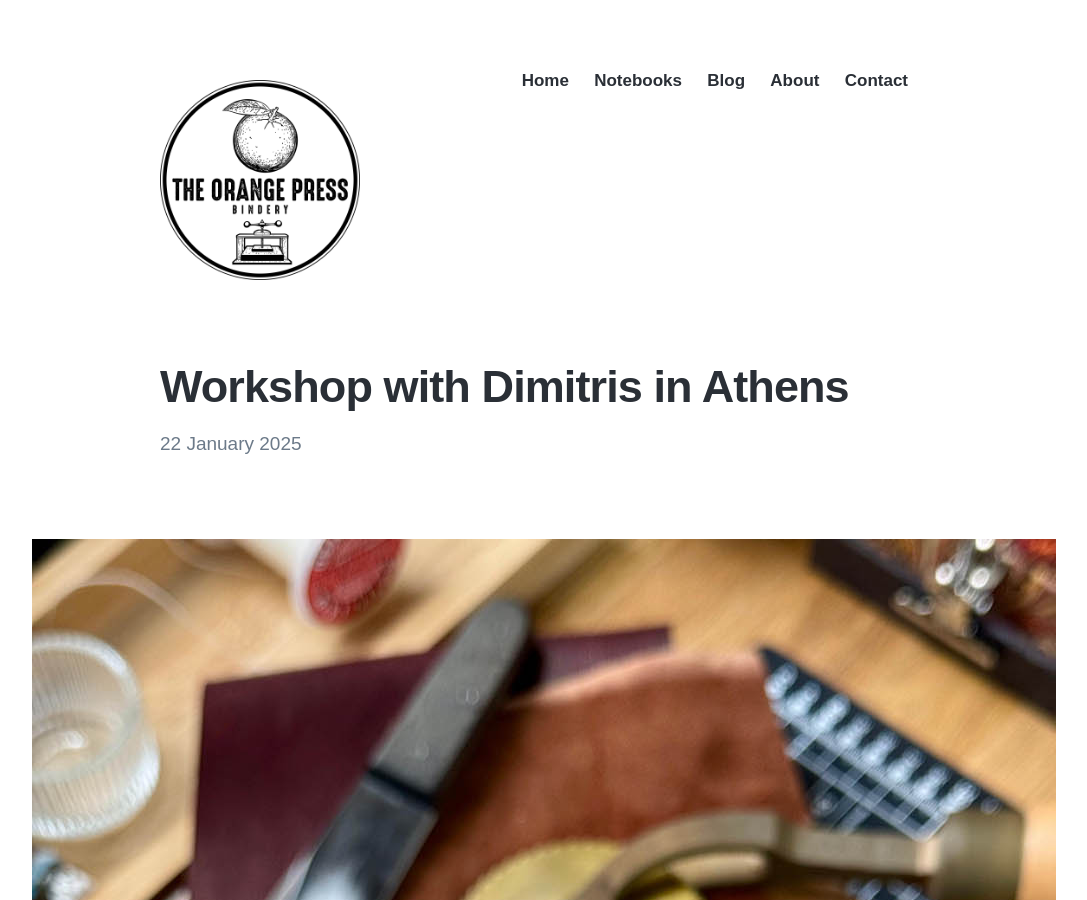
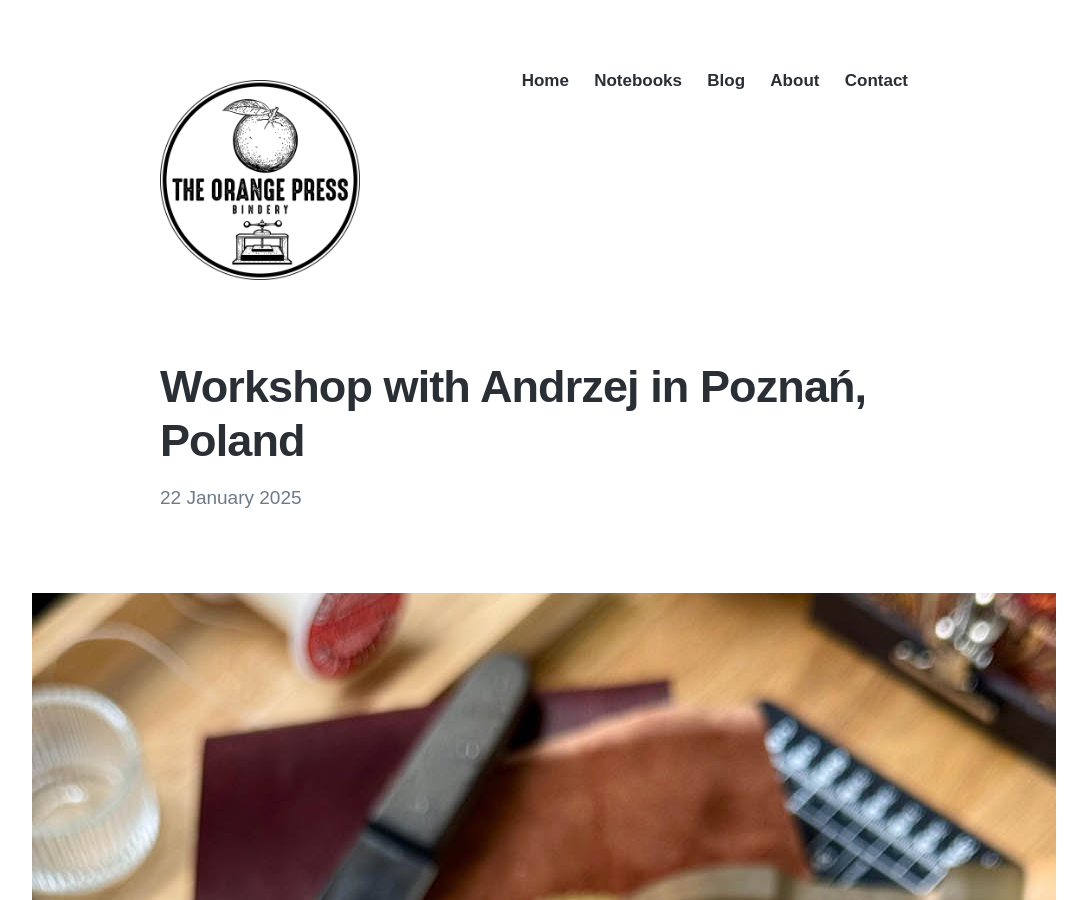
Before and after one commit to c33k/theorangepressbindery, a Jekyll site: the page built from _posts/2025-01-22-workshop-andrzej.md, in a window 1280 px wide and 900 px high. Shown: the whole window, without its empty margins (96-1183 px from the left). Built offline with Jekyll 4.4.1, drawn with Linux system fonts in a browser that asks for light colours; nearby versions of some CDN libraries; some web fonts are replaced.

Commit message:
Fix images on blog posts

```diff
--- a/_posts/2025-01-22-workshop-andrzej.md
+++ b/_posts/2025-01-22-workshop-andrzej.md
@@ -1,11 +1,11 @@
 ---
-title: 'Workshop with Dimitris in Athens'
+title: 'Workshop with Andrzej in Poznań, Poland'
 date: 2025-01-22 00:00:00
 description: This post is about the workshop I had with Andrzej Malakhovskyy in Poznań, Poland.
-featured_image: '/images/demo/about.jpg'
+featured_image: '/images/demo/about.JPG'
 ---
 
-![](/images/demo/about.jpg)
+![]({{site.baseurl}}/images/demo/about.JPG)
 
 ## Demo content
 
```
Also changed, not shown: _posts/2023-04-04-workshop-dimitris.md (+2 -2 lines).
